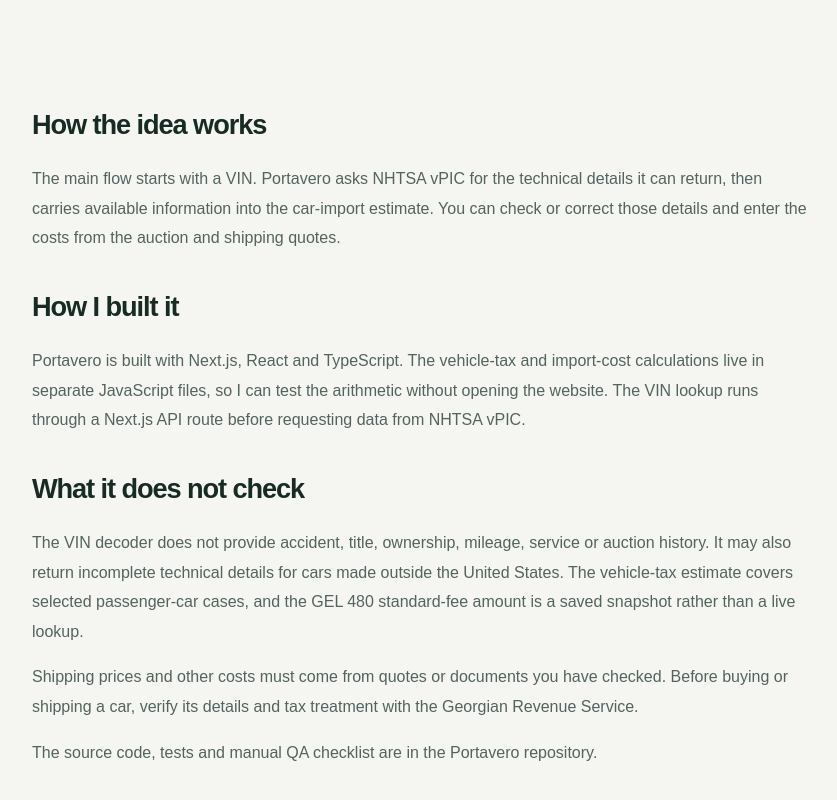
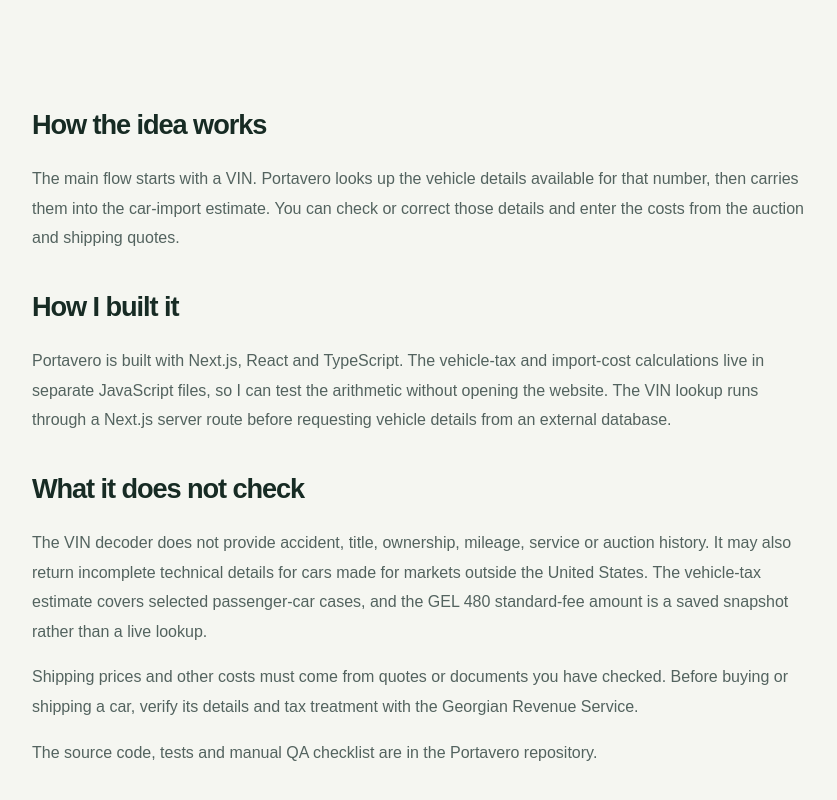
Before and after one commit to GIORGIO2032Q4E/portavero, a Next.js app: page /about in a window 1280 px wide. Shown: the part 434-1234 px from the top of the page, without its empty margins (218-1055 px from the left). Built offline with nearby package versions, Linux system fonts and the light colour scheme; no server answers.

Commit message:
Clean up public-facing copy

```diff
--- a/src/app/about/page.tsx
+++ b/src/app/about/page.tsx
@@ -18,13 +18,13 @@ export default function AboutPage() {
       <section className="section">
         <div className="container content-narrow prose">
           <h2>How the idea works</h2>
-          <p>The main flow starts with a VIN. Portavero asks NHTSA vPIC for the technical details it can return, then carries available information into the car-import estimate. You can check or correct those details and enter the costs from the auction and shipping quotes.</p>
+          <p>The main flow starts with a VIN. Portavero looks up the vehicle details available for that number, then carries them into the car-import estimate. You can check or correct those details and enter the costs from the auction and shipping quotes.</p>
 
           <h2>How I built it</h2>
-          <p>Portavero is built with Next.js, React and TypeScript. The vehicle-tax and import-cost calculations live in separate JavaScript files, so I can test the arithmetic without opening the website. The VIN lookup runs through a Next.js API route before requesting data from NHTSA vPIC.</p>
+          <p>Portavero is built with Next.js, React and TypeScript. The vehicle-tax and import-cost calculations live in separate JavaScript files, so I can test the arithmetic without opening the website. The VIN lookup runs through a Next.js server route before requesting vehicle details from an external database.</p>
 
           <h2>What it does not check</h2>
-          <p>The VIN decoder does not provide accident, title, ownership, mileage, service or auction history. It may also return incomplete technical details for cars made outside the United States. The vehicle-tax estimate covers selected passenger-car cases, and the GEL 480 standard-fee amount is a saved snapshot rather than a live lookup.</p>
+          <p>The VIN decoder does not provide accident, title, ownership, mileage, service or auction history. It may also return incomplete technical details for cars made for markets outside the United States. The vehicle-tax estimate covers selected passenger-car cases, and the GEL 480 standard-fee amount is a saved snapshot rather than a live lookup.</p>
           <p>Shipping prices and other costs must come from quotes or documents you have checked. Before buying or shipping a car, verify its details and tax treatment with the Georgian Revenue Service.</p>
           <p>The source code, tests and manual QA checklist are in the <a href="https://github.com/GIORGIO2032Q4E/portavero" target="_blank" rel="noreferrer">Portavero repository</a>.</p>
         </div>
```
